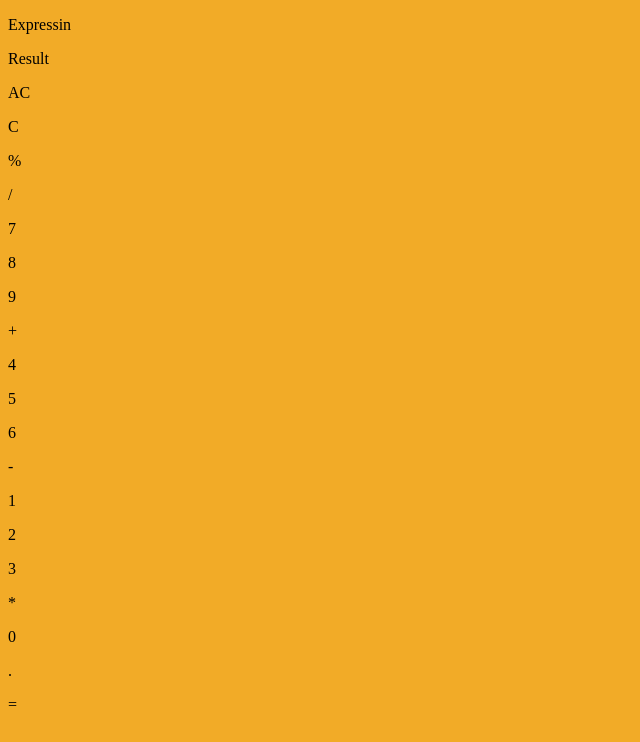
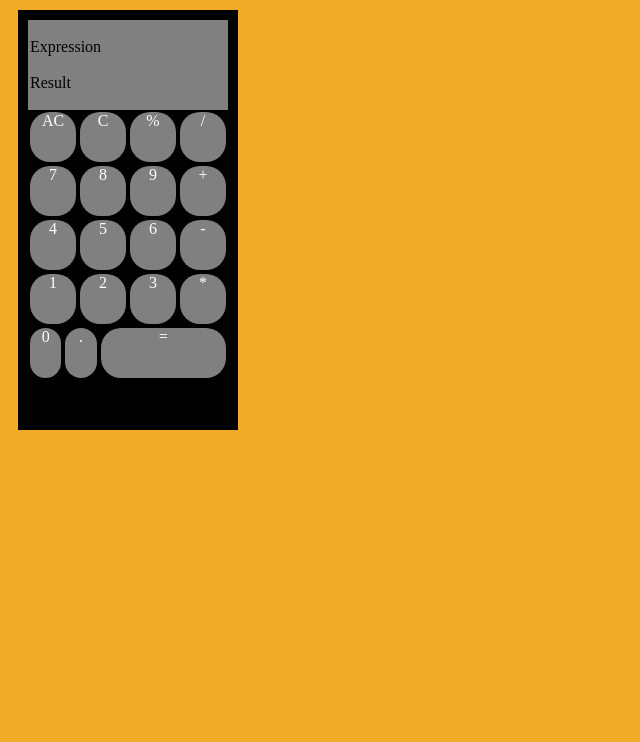
Before and after one commit to akarmehmet/Calculator, a plain HTML site: page index.html in a window 1280 px wide. Shown: the whole page, without its empty margins (0-640 px from the left). Drawn offline with Linux system fonts and the light colour scheme.

Commit message:
basic calculator style has been added.

```diff
--- a/index.html
+++ b/index.html
@@ -9,10 +9,12 @@
 </head>
 
 <body>
+    <div class="calculatorScreen">
         <div class="screen">
-        <p class="calcExpressin">Expressin</p>
+            <p class="calcExpression">Expression</p>
             <p class="calcResult">Result</p>
         </div>
+        <div class="buttons">
             <div class="buttonRow">
                 <p class="circleButton">AC</p>
                 <p class="circleButton">C</p>
@@ -40,8 +42,9 @@
             <div class="buttonRow">
                 <p class="circleButton">0</p>
                 <p class="circleButton">.</p>
-        <p class="circleButton">=</p>
-
+                <p class="circleButton" id="equalButton">=</p>
+            </div>
+        </div>
     </div>
 </body>
 
--- a/style.css
+++ b/style.css
@@ -1,3 +1,35 @@
 *{
     background-color: rgb(242, 171, 39);
 }
+.calculatorScreen{
+    width: 200px;
+    height: 400px;
+    margin: 10px;
+    background-color: black;
+    padding: 10px;
+
+}
+
+.buttonRow{
+    display: flex;
+    justify-content: space-between;
+    background-color: black;
+
+}
+.circleButton{
+    background-color: gray;
+    width: 50px;
+    height: 50px;
+    border-radius: 20px;
+    margin: 2px;
+    text-align: center;
+    position: relative;
+    color: white;
+}
+#equalButton{
+    width: 200px;
+}
+.screen,.calcExpression,.calcResult{
+    background-color: gray;
+    padding: 1px;
+}
```
Lines whose indentation alone changed are shown as unchanged.
